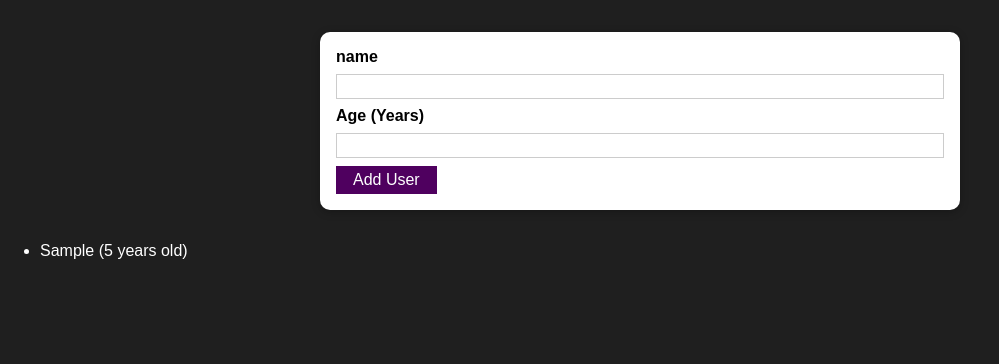
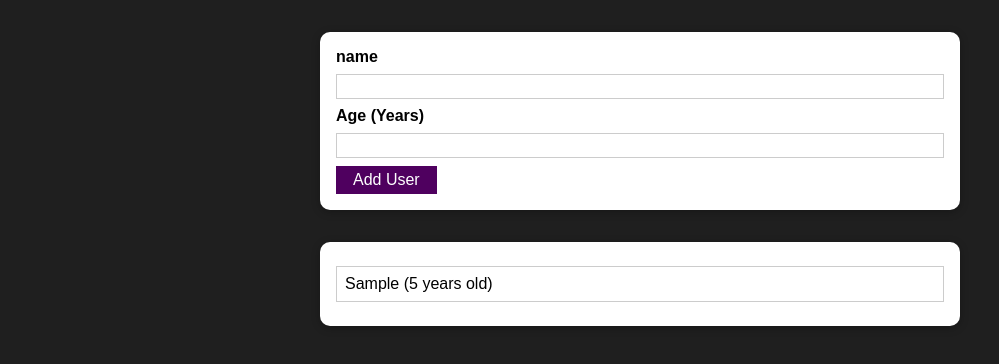
Before and after one commit to aradhya-2001/modals, a React (Create React App) app: page / in a window 1280 px wide. Both pictures are taken after typing "Sample", "5" into the empty fields and a click on the button "Add User". Shown: the top 364 px of the page, without its empty margins (0-999 px from the left). Built offline with nearby package versions, Linux system fonts and the light colour scheme.

Commit message:
styled list of users

```diff
--- a/src/components/Users/UsersList.js
+++ b/src/components/Users/UsersList.js
@@ -1,14 +1,17 @@
-import classes from "./UsersList.module.css"
+import classes from "./UsersList.module.css";
+import Card from "../UI/Card";
 
 const UsersList = (props) => {
   return (
-    <ul>
-      {props.items.map((user) => (
-        <li className={classes.li} key={user.id}>
-          {user.name} ({user.age} years old)
-        </li>
-      ))}
-    </ul>
+    <Card cardClasses={classes.users_list}>
+      <ul>
+        {props.items.map((item) => (
+          <li key={item.id}>
+            {item.name} ({item.age} years old)
+          </li>
+        ))}
+      </ul>
+    </Card>
   );
 };
 
--- a/src/components/Users/UsersList.module.css
+++ b/src/components/Users/UsersList.module.css
@@ -1,3 +1,16 @@
-li{
-    color:white
+.users_list {
+  margin: 2rem auto;
+  width: 90%;
+  max-width: 40rem;
 }
+
+ .users_list ul {
+  list-style: none;
+  padding: 1rem;
+}
+
+.users_list li {
+  border: 1px solid #ccc;
+  margin: 0.5rem 0;
+  padding: 0.5rem;
+}
```
Also changed, not shown: phases/styled list of users.png (added).
